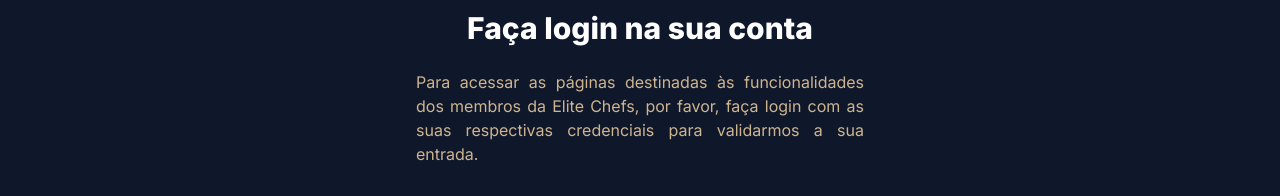
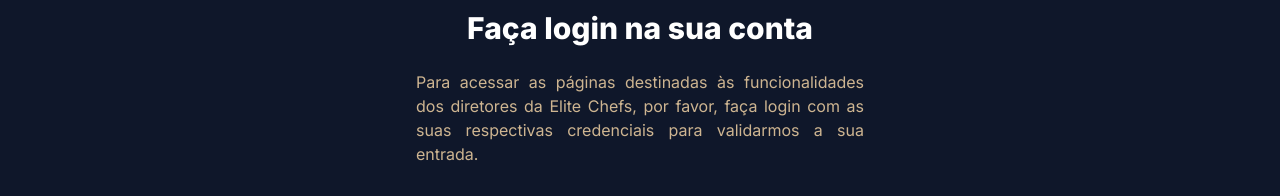
Before and after one commit to vilasboasfabio/front-guia-gatronomico, a Next.js app: page /loginrespondercontatos in a window 1280 px wide. Shown: the part 146-342 px from the top of the page. Built offline with nearby package versions, Linux system fonts and the light colour scheme.

Commit message:
fix: text

```diff
--- a/app/loginrespondercontatos/page.jsx
+++ b/app/loginrespondercontatos/page.jsx
@@ -39,7 +39,7 @@ function Login() {
                             Faça login na sua conta
                         </h2>
                         <div className='rounded-lg mb-12 mt-3'>
-                            <div className='mt-6 text-center'><p className='text-lbronze text-justify'>Para acessar as páginas destinadas às funcionalidades dos membros da Elite Chefs, por favor, faça login com as suas respectivas credenciais para validarmos a sua entrada.</p></div>
+                            <div className='mt-6 text-center'><p className='text-lbronze text-justify'>Para acessar as páginas destinadas às funcionalidades dos diretores da Elite Chefs, por favor, faça login com as suas respectivas credenciais para validarmos a sua entrada.</p></div>
 
                             <form className='mt-8' onSubmit={handleSubmit}>
                                 {error && <p className='text-red-500'>{error}</p>}
```
